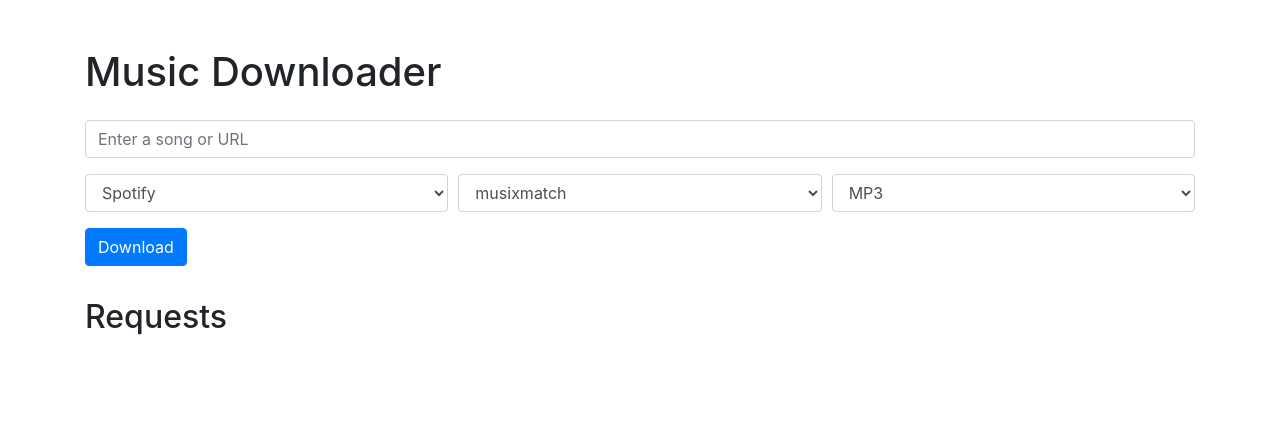
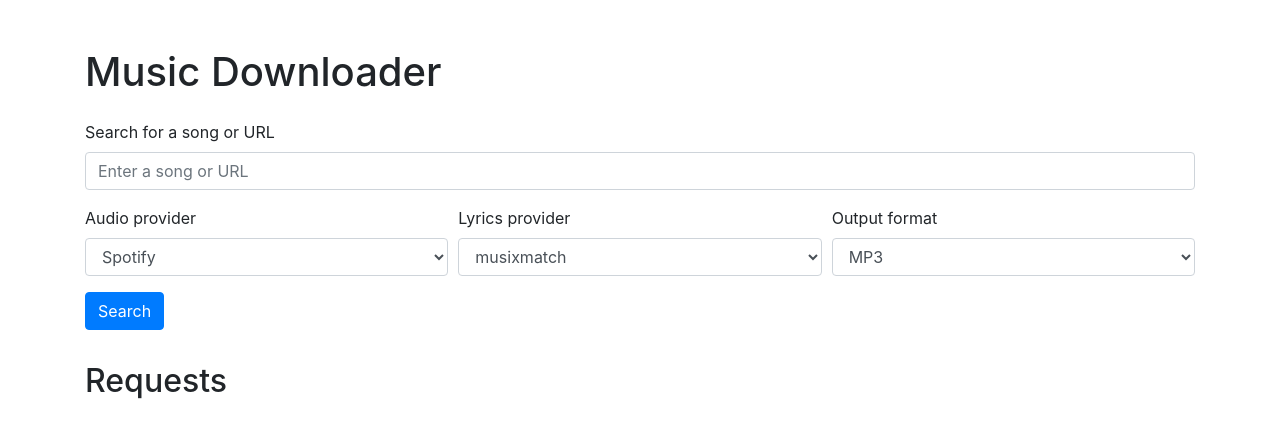
Before and after one commit to 2Friendly4You/SpotifyDownloader, a Flask app: page / in a window 1280 px wide. Shown: the top 438 px of the page. Run offline with Flask 3, Linux system fonts and the light colour scheme; some libraries are stand-ins or nearby versions.

Commit message:
added start.sh + bug fixes

```diff
--- a/app.py
+++ b/app.py
@@ -58,6 +58,10 @@ def search():
     lyrics_format = request.form['lyrics_format']
     output_format = request.form['output_format']
 
+    ## Check if the search query is empty
+    if not search_query:
+        return jsonify({'status': 'error', 'message': 'Search query is required'})
+
     # Generate a new unique ID
     while True:
         unique_id = str(uuid.uuid4())
--- a/templates/index.html
+++ b/templates/index.html
@@ -15,10 +15,12 @@
         <h1 class="mb-4">Music Downloader</h1>
         <form id="search-form">
             <div class="form-group">
+                <label for="search_query">Search for a song or URL</label>
                 <input type="text" class="form-control" id="search_query" placeholder="Enter a song or URL">
             </div>
             <div class="form-row">
                 <div class="form-group col-md-4">
+                    <label for="audio_format">Audio provider</label>
                     <select class="form-control" id="audio_format">
                         <option value="spotify">Spotify</option>
                         <option value="youtube">YouTube</option>
@@ -27,20 +29,20 @@
                         <option value="soundcloud">SoundCloud</option>
                         <option value="bandcamp">Bandcamp</option>
                         <option value="piped">Piped</option>
-                        <!-- Add other audio sources here -->
                     </select>
                 </div>
                 <div class="form-group col-md-4">
+                    <label for="lyrics_format">Lyrics provider</label>
                     <select class="form-control" id="lyrics_format">
                         <option value="musixmatch">musixmatch</option>
                         <option value="genius">genius</option>
                         <option value="azlyrics">azlyrics</option>
                         <option value="synced">synced</option>
                         <option value="">NONE</option>
-                        <!-- Add other output formats here -->
                     </select>
                 </div>
                 <div class="form-group col-md-4">
+                    <label for="output_format">Output format</label>
                     <select class="form-control" id="output_format">
                         <option value="mp3">MP3</option>
                         <option value="m4a">M4A</option>
@@ -48,14 +50,15 @@
                         <option value="flac">FLAC</option>
                         <option value="ogg">OGG</option>
                         <option value="opus">OPUS</option>
-                        <!-- Add other output formats here -->
                     </select>
                 </div>
                 <div class="form-group col-md-4">
-                    <button type="button" class="btn btn-primary" id="download-button">Download</button>
+                    <button type="button" class="btn btn-primary" id="download-button">Search</button>
                 </div>
             </div>
         </form>
+
+
         <div class="mt-3">
             <h2>Requests</h2>
             <ul id="requests-list">
@@ -68,21 +71,24 @@
     <script src="https://code.jquery.com/jquery-3.6.0.min.js"></script>
     <script>
         $(document).ready(function () {
-            var requestElements = {}; // Use an object to store request elements and intervals
-            var requestIdCounter = 0; // Counter for generating unique IDs
+            var requestElements = {};
+            var requestIdCounter = 0;
 
-            $("#download-button").click(function () {
+            function initiateDownload() {
                 var search_query = $("#search_query").val();
                 var audio_format = $("#audio_format").val();
                 var lyrics_format = $("#lyrics_format").val();
                 var output_format = $("#output_format").val();
 
-                // Create a new request list item
-                var requestId = 'request_' + (requestIdCounter++); // Unique identifier for the request
+                if (search_query.trim() === '' || audio_format.trim() === '' || lyrics_format.trim() === '' || output_format.trim() === '') {
+                    alert("Please fill in all input fields.");
+                    return;
+                }
+
+                var requestId = 'request_' + (requestIdCounter++);
                 var requestItem = '<li id="' + requestId + '"><span>' + search_query + ' (Pending)</span> <div class="spinner-border text-primary" role="status"><span class="sr-only">Loading...</span></div></li>';
                 $("#requests-list").append(requestItem);
 
-                // Send the request to the server
                 $.post('/search', {
                     search_query: search_query,
                     audio_format: audio_format,
@@ -90,42 +96,52 @@
                     output_format: output_format
                 }, function (data) {
                     if (data.status === 'completed') {
-                        // If the response indicates that the song is already completed, add a download button
                         var requestElement = $('#' + requestId);
                         requestElement.find('span').text(search_query + ' (' + data.status + ')');
                         var downloadButton = '<a class="btn btn-success" href="/download/' + data.unique_id + '">Download</a>';
                         requestElement.append(downloadButton);
                     } else {
-                        // Function to periodically check the status
                         function checkStatus(uuid, unique_id) {
                             var requestElement = $('#' + uuid);
                             var downloadButtonExists = requestElement.find('.btn-success').length > 0;
 
                             if (downloadButtonExists) {
-                                requestElement.find('.spinner-border').remove(); // Remove the loading animation
-                                clearInterval(requestElements[uuid]); // Clear the interval
+                                requestElement.find('.spinner-border').remove();
+                                clearInterval(requestElements[uuid]);
                             } else {
                                 $.get('/status/' + unique_id, function (data) {
                                     if (data.status === 'completed') {
-                                        // Update the request status
                                         requestElement.find('span').text(search_query + ' (' + data.status + ')');
-
-                                        // Add a download button
                                         var downloadButton = '<a class="btn btn-success" href="/download/' + unique_id + '">Download</a>';
                                         requestElement.append(downloadButton);
-                                        requestElement.find('.spinner-border').remove(); // Remove the loading animation
-                                        clearInterval(requestElements[uuid]); // Clear the interval
+                                        requestElement.find('.spinner-border').remove();
+                                        clearInterval(requestElements[uuid]);
                                     }
                                 });
                             }
                         }
 
-                        // Start checking the status every 5 seconds
                         requestElements[requestId] = setInterval(function () {
-                            checkStatus(requestId, data.unique_id); // Pass data.unique_id
-                        }, 5000);
+                            checkStatus(requestId, data.unique_id);
+                        }, 10000);
                     }
                 });
+            }
+
+            $("#search-form").submit(function (event) {
+                event.preventDefault();
+                initiateDownload();
+            });
+
+            $("#download-button").click(function () {
+                initiateDownload();
+            });
+
+            $("#search_query").keypress(function (e) {
+                if (e.which === 13) {
+                    e.preventDefault();
+                    initiateDownload();
+                }
             });
         });
     </script>
```
Also changed, not shown: 1 other file.
